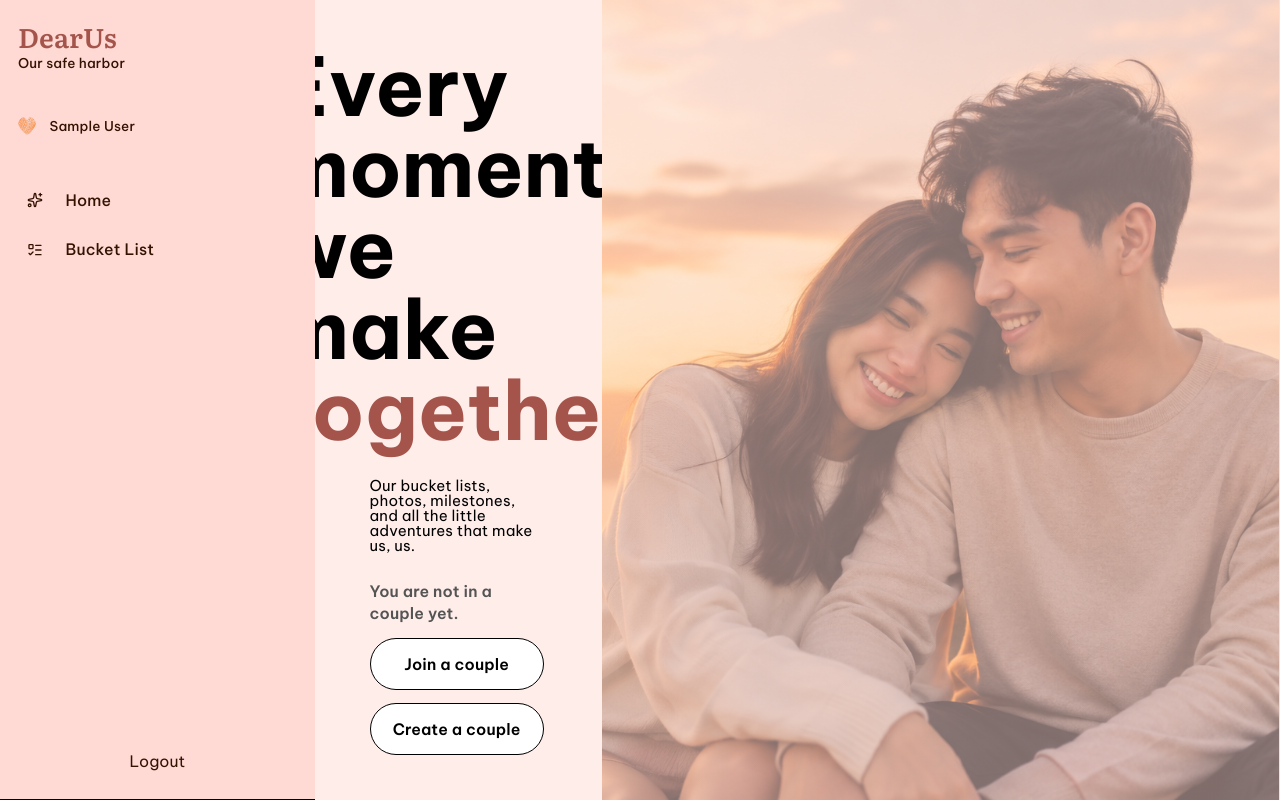
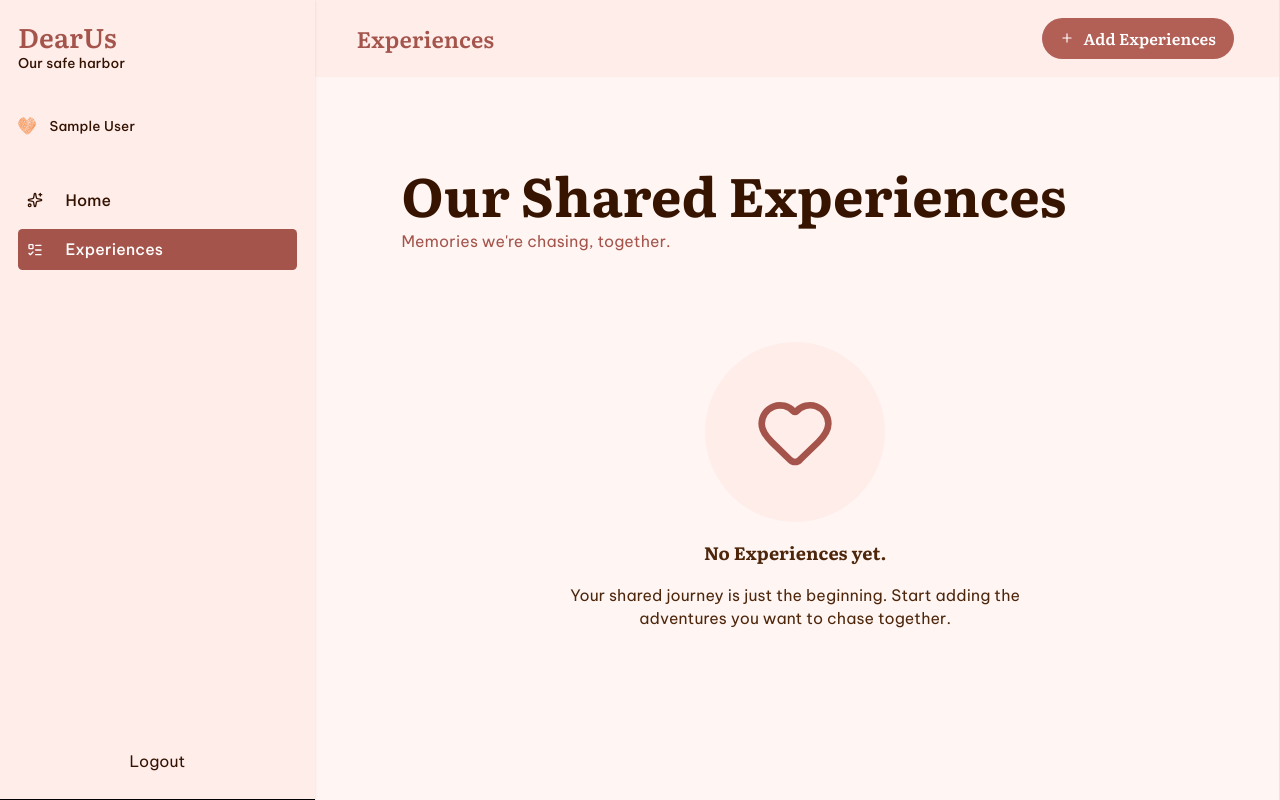
Before and after one commit to jokserpokser/dearUs-app, a React (Vite) app in the folder frontend/: page /experiences in a window 1280 px wide. Before the commit this address led to /dashboard. Built offline with nearby package versions, Linux system fonts and the light colour scheme; no server answers; sample sign-in values are in the browser's storage; a web font is replaced by a local one.

Commit message:
feat: add Experiences page and service, update Navbar for navigation

```diff
--- a/frontend/src/App.tsx
+++ b/frontend/src/App.tsx
@@ -7,6 +7,7 @@ import { Home } from "./pages/Home.tsx";
 import { useAuth } from "./context/AuthContext";
 import { CreateCouple } from "./pages/CreateCouple.tsx";
 import { ManageCouple } from "./pages/ManageCouple.tsx";
+import { Experiences } from "./pages/Experiences.tsx";
 
 function ProtectedRoute({ children }: { children: React.ReactNode }) {
   const { user } = useAuth();
@@ -71,6 +72,14 @@ function App() {
           </ProtectedRoute>
         }
       />
+      <Route
+        path="/experiences"
+        element={
+          <ProtectedRoute>
+            <Experiences />
+          </ProtectedRoute>
+        }
+      />
       <Route path="*" element={<Navigate to="/" replace />} />
     </Routes>
   );
--- a/frontend/src/components/Navbar.tsx
+++ b/frontend/src/components/Navbar.tsx
@@ -1,4 +1,4 @@
-import { Link } from "react-router-dom";
+import { NavLink } from "react-router-dom";
 import { useAuth } from "../context/AuthContext";
 import { Sparkles, ListTodo } from "lucide-react";
 import heartIcon from "../assets/icons/drawn-heart-icon.png";
@@ -10,7 +10,7 @@ export const Navbar = () => {
   return (
     <nav
       aria-label="Main navigation"
-      className="fixed top-0 left-0 z-50 border-b bg-[#FFDAD5] border-black h-full flex flex-col p-4 w-70 gap-10"
+      className="fixed top-0 left-0 z-50 border-b bg-[#FFEDEA] border-black h-full flex flex-col p-4 w-70 gap-10 shadow-sm"
     >
       <div className="flex flex-col text-start">
         <span
@@ -33,23 +33,35 @@ export const Navbar = () => {
       </div>
 
       <div className="flex flex-col gap-2 items-start h-full">
-        <Link
+        <NavLink
           to={homeTarget}
           aria-label="Go to home"
-          className="flex flex-row text-[#331200] w-full font-medium text-sm hover:cursor-pointer gap-5 items-center justify-start hover:bg-[#A4544B] hover:text-white transition-all duration-300 p-2 rounded"
+          className={({ isActive }) =>
+            `flex flex-row text-[#331200] w-full font-medium text-sm hover:cursor-pointer gap-5 items-center justify-start transition-all duration-300 p-2 rounded ${
+              isActive
+                ? "bg-[#A4544B] text-white"
+                : "hover:bg-[#A4544B] hover:text-white"
+            }`
+          }
         >
           <Sparkles size={16} />
           Home
-        </Link>
+        </NavLink>
 
-        <Link
-          to={homeTarget}
-          aria-label="Go to home"
-          className="flex flex-row text-[#331200] w-full font-medium text-sm hover:cursor-pointer gap-5 items-center justify-start hover:bg-[#A4544B] hover:text-white transition-all duration-200 p-2 rounded"
+        <NavLink
+          to="/experiences"
+          aria-label="Go to experiences"
+          className={({ isActive }) =>
+            `flex flex-row text-[#331200] w-full font-medium text-sm hover:cursor-pointer gap-5 items-center justify-start transition-all duration-200 p-2 rounded ${
+              isActive
+                ? "bg-[#A4544B] text-white"
+                : "hover:bg-[#A4544B] hover:text-white"
+            }`
+          }
         >
           <ListTodo size={16} />
-          Bucket List
-        </Link>
+          Experiences
+        </NavLink>
       </div>
       <span
         className="text-sm text-[#331200] hover:cursor-pointer hover:bg-[#A4544B] hover:text-white transition-all duration-300 p-2 rounded"
--- a/frontend/src/pages/Dashboard.tsx
+++ b/frontend/src/pages/Dashboard.tsx
@@ -9,7 +9,7 @@ export const Dashboard = () => {
   return (
     <>
       <Navbar />
-      <div className="min-h-screen ml-69 flex items-center bg-[#FFEDEA] overflow-y-auto">
+      <div className="min-h-screen ml-69 flex items-center bg-white overflow-y-auto">
         <div className="flex-1 min-w-0 h-screen flex flex-col items-center text-center justify-center">
           <div className="flex flex-col gap-6 items-center text-7xl max-w-175 w-[60%] text-start">
             <span className="font-bold text-black">
--- /dev/null
+++ b/frontend/src/pages/Experiences.tsx
@@ -0,0 +1,64 @@
+import { useEffect, useState } from "react";
+import { Navbar } from "../components/Navbar";
+import { Plus, Heart } from "lucide-react";
+import { ExperiencesService } from "../services/ExperiencesService";
+
+export const Experiences = () => {
+  const [experiences, setExperiences] = useState([]);
+
+  useEffect(() => {
+    const fetchExperiences = async () => {
+      try {
+        const experiencesData = await ExperiencesService.getExperiences();
+        setExperiences(experiencesData);
+      } catch (error) {
+        console.error("Error fetching experiences:", error);
+      }
+    };
+
+    fetchExperiences();
+  }, []);
+
+  return (
+    <>
+      <Navbar />
+      <div className="bg-[#fff6f4] h-screen ml-69">
+        <div
+          className="flex flex-row bg-[#FFEDEA] text-[#a4544b] font-semibold text-xl p-4 text-left justify-between items-center px-10"
+          style={{ fontFamily: "Literata" }}
+        >
+          Experiences
+          <button className="flex flex-row text-sm justify-center items-center gap-2 bg-[#B25F56] hover:bg-[#A4544B] text-white py-2 px-4 transition-all duration-300 rounded-4xl hover:cursor-pointer">
+            <Plus size={14} />
+            Add Experiences
+          </button>
+        </div>
+        <div className="flex flex-col gap-2 p-20 text-[#a4544b] text-sm text-left">
+          <span
+            className="text-5xl text-[#371400] font-bold"
+            style={{ fontFamily: "Literata" }}
+          >
+            Our Shared Experiences
+          </span>
+          <span className="text-md">Memories we're chasing, together.</span>
+        </div>
+        <div className="flex flex-col text-[#4E260B] justify-center items-center">
+          {!experiences.length && (
+            <div className="flex flex-col max-w-100 gap-4 items-center">
+              <div className="flex bg-[#FFEDEA] rounded-full w-40 h-40 justify-center items-center">
+                <Heart size={80} color="#A4544B" />
+              </div>
+              <span className="font-bold" style={{ fontFamily: "Literata" }}>
+                No Experiences yet.
+              </span>
+              <span className="text-sm">
+                Your shared journey is just the beginning. Start adding the
+                adventures you want to chase together.
+              </span>
+            </div>
+          )}
+        </div>
+      </div>
+    </>
+  );
+};
--- /dev/null
+++ b/frontend/src/services/ExperiencesService.tsx
@@ -0,0 +1,13 @@
+import axiosInstance from "../api/axiosInstance";
+
+export const ExperiencesService = {
+  getExperiences: async () => {
+    try {
+      const response = await axiosInstance.get("/experiences");
+      return response.data;
+    } catch (error) {
+      console.error("Error getting experiences:", error);
+      throw error;
+    }
+  },
+};
```
